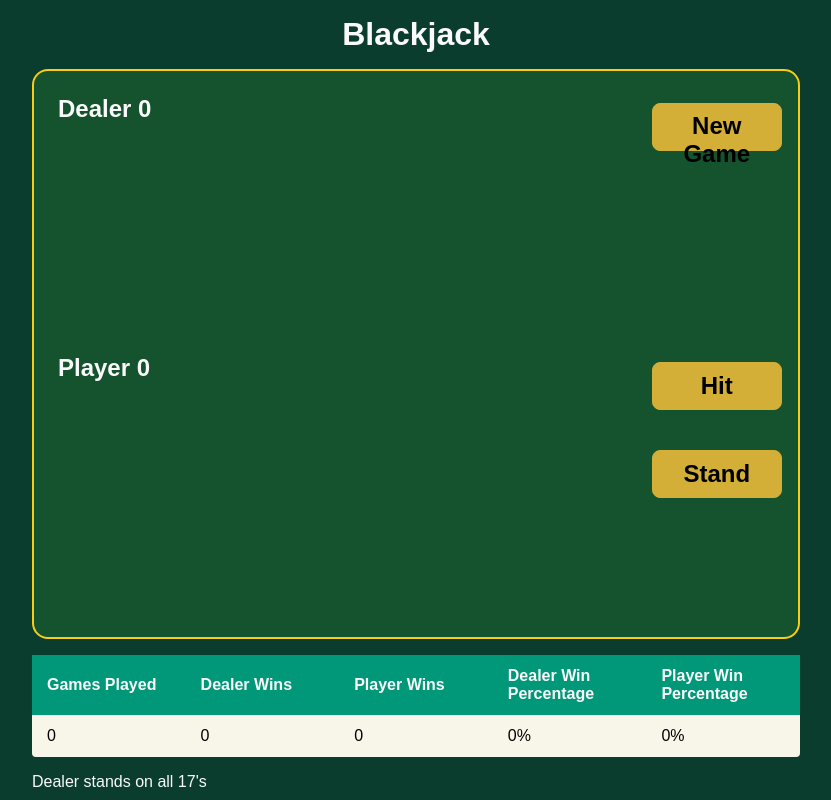
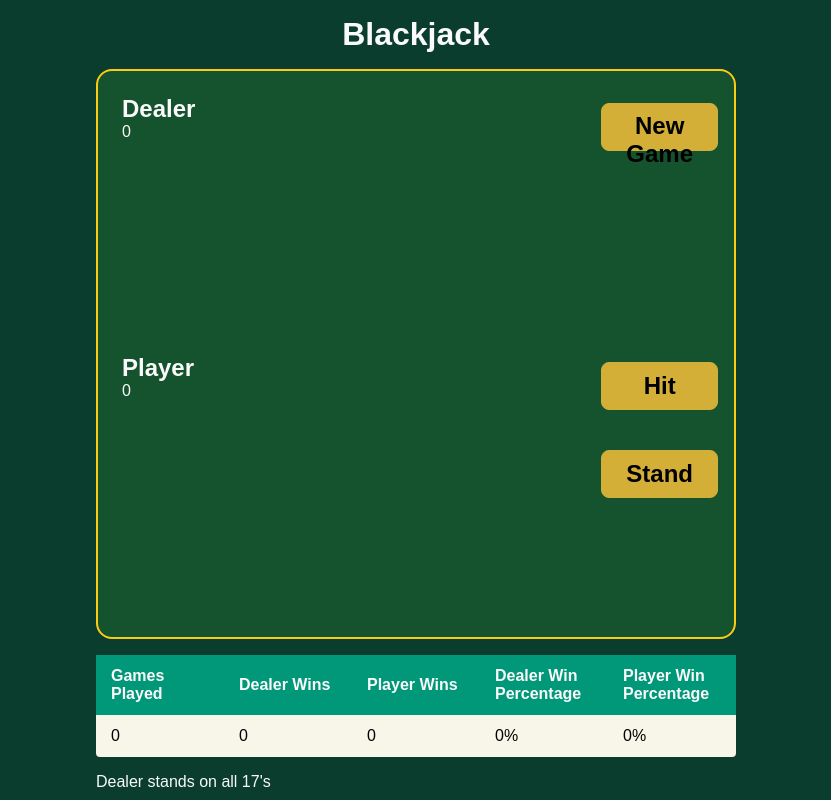
Before and after one commit to Tyler-de-Wit/black-jack-react, a React (Vite) app: page / in a window 1280 px wide. Shown: the whole page, without its empty margins (224-1055 px from the left). Built offline with nearby package versions, Linux system fonts and the light colour scheme; the HTML template or start-up script is replaced by a standard one.

Commit message:
feat: Style the card count

```diff
--- a/src/App.css
+++ b/src/App.css
@@ -3,7 +3,7 @@ body {
 }
 
 main {
-  max-width: 60vw;
+  max-width: 50vw;
   margin: 0 auto;
 }
 
@@ -27,7 +27,7 @@ h6 {
 /* Game */
 .game-wrapper {
   display: grid;
-  grid-template-columns: 0.5fr 1.5fr 0.5fr;
+  grid-template-columns: 0.3fr 1.5fr 0.5fr;
   background-color: var(--surface);
   border: 2px solid var(--highlight);
   padding: 1rem;
--- a/src/App.tsx
+++ b/src/App.tsx
@@ -187,8 +187,14 @@ function App() {
       <div className="game-wrapper">
         {/* Player titles and card count */}
         <div className="player-information">
-          <h2>Dealer {calculateHandValue(game.dealersHand)}</h2>
-          <h2>Player {calculateHandValue(game.playersHand)}</h2>
+          <div>
+            <h2>Dealer</h2>
+            <p>{calculateHandValue(game.dealersHand)}</p>
+          </div>
+          <div>
+            <h2>Player</h2>
+            <p>{calculateHandValue(game.playersHand)}</p>
+          </div>
         </div>
         {/* Player cards */}
         <div className="player-cards">
```
